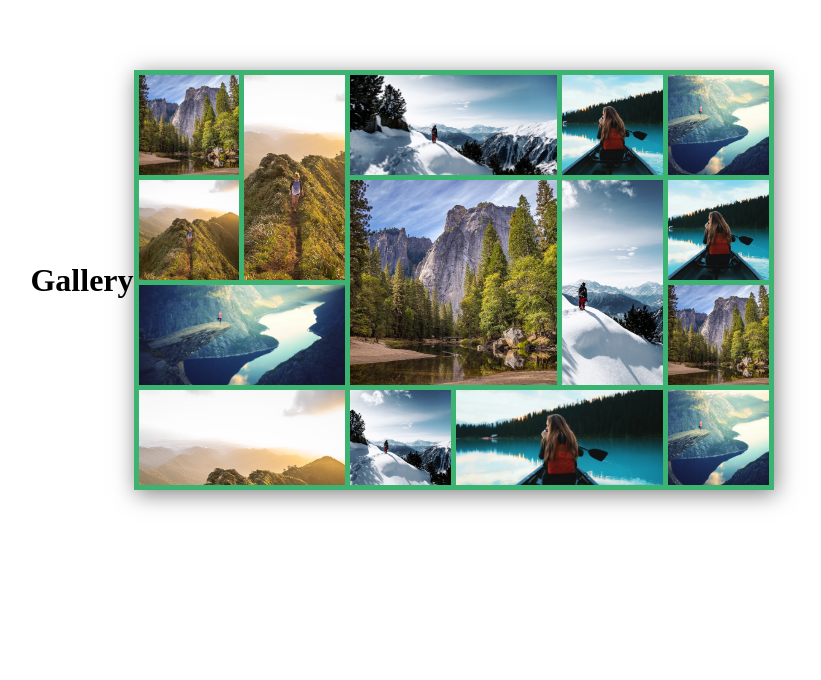
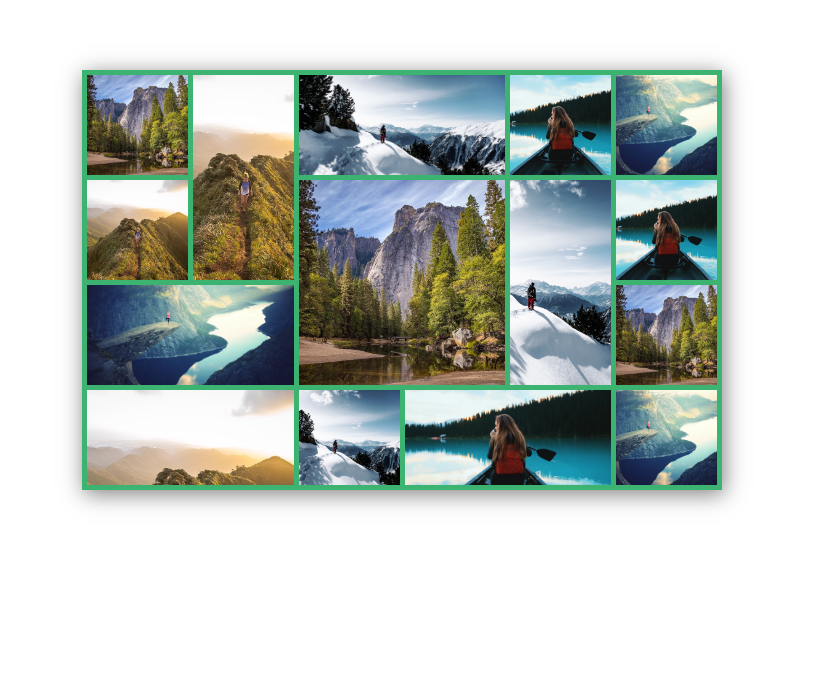
Before and after one commit to Gabyte-Sujet/grid-image-gallery, a plain HTML site: page index.html in a window 1280 px wide. Shown: the part 120-800 px from the top of the page, without its empty margins (238-1059 px from the left). Drawn offline with Linux system fonts and the light colour scheme.

Commit message:
text removed

```diff
--- a/index.html
+++ b/index.html
@@ -7,7 +7,6 @@
     <title>Grid Image Gallery !</title>
 </head>
 <body>
-    <h1>Gallery</h1>
     <div class="container">
         <div><img src="img/photo1.jpg" alt=""></div>
         <div class="vertical"><img src="img/photo2.jpg" alt=""></div>
```
